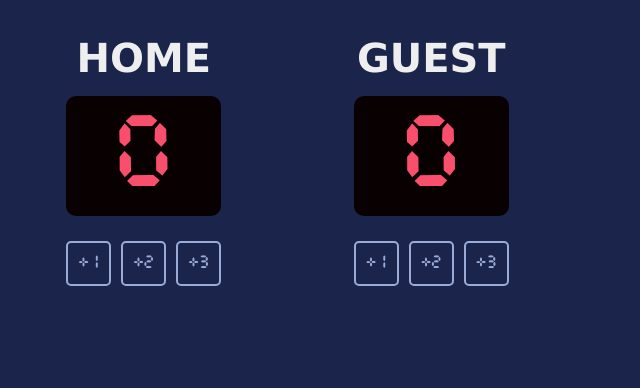
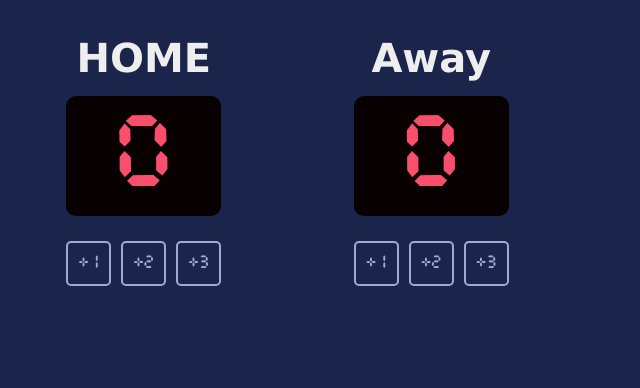
Before and after one commit to DarkerLoL/BasketScoreTable, a plain HTML site: page index.html in a window 1280 px wide. Shown: the whole page, without its empty margins (0-640 px from the left). Drawn offline with nearby package versions, Linux system fonts and the light colour scheme.

Commit message:
Changed Guest to Away
test

```diff
--- a/index.html
+++ b/index.html
@@ -15,7 +15,7 @@
             </div>
 
              <div>
-                <h3 id="guest-title">GUEST</h3>
+                <h3 id="guest-title">Away</h3>
                 <div class="score-div">
                 <p id="guestscore">0</p>
                 </div>
```
